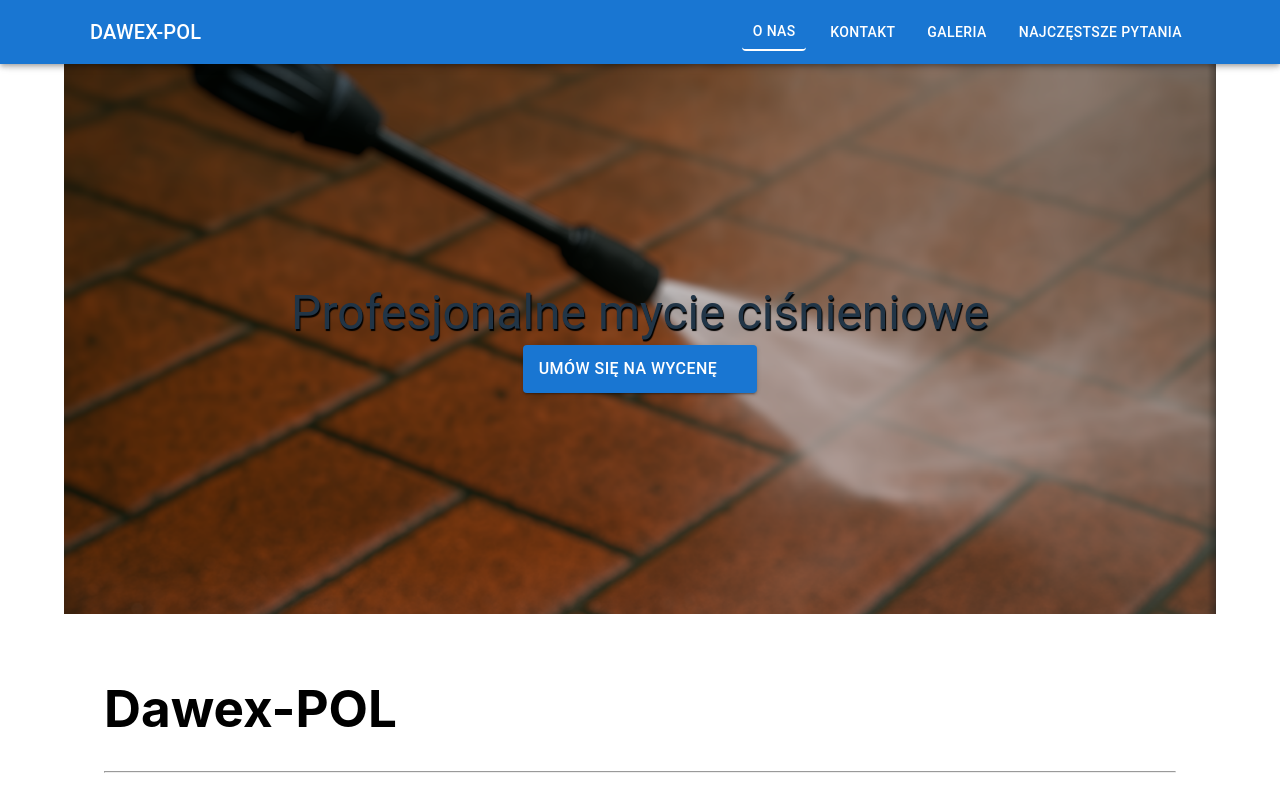
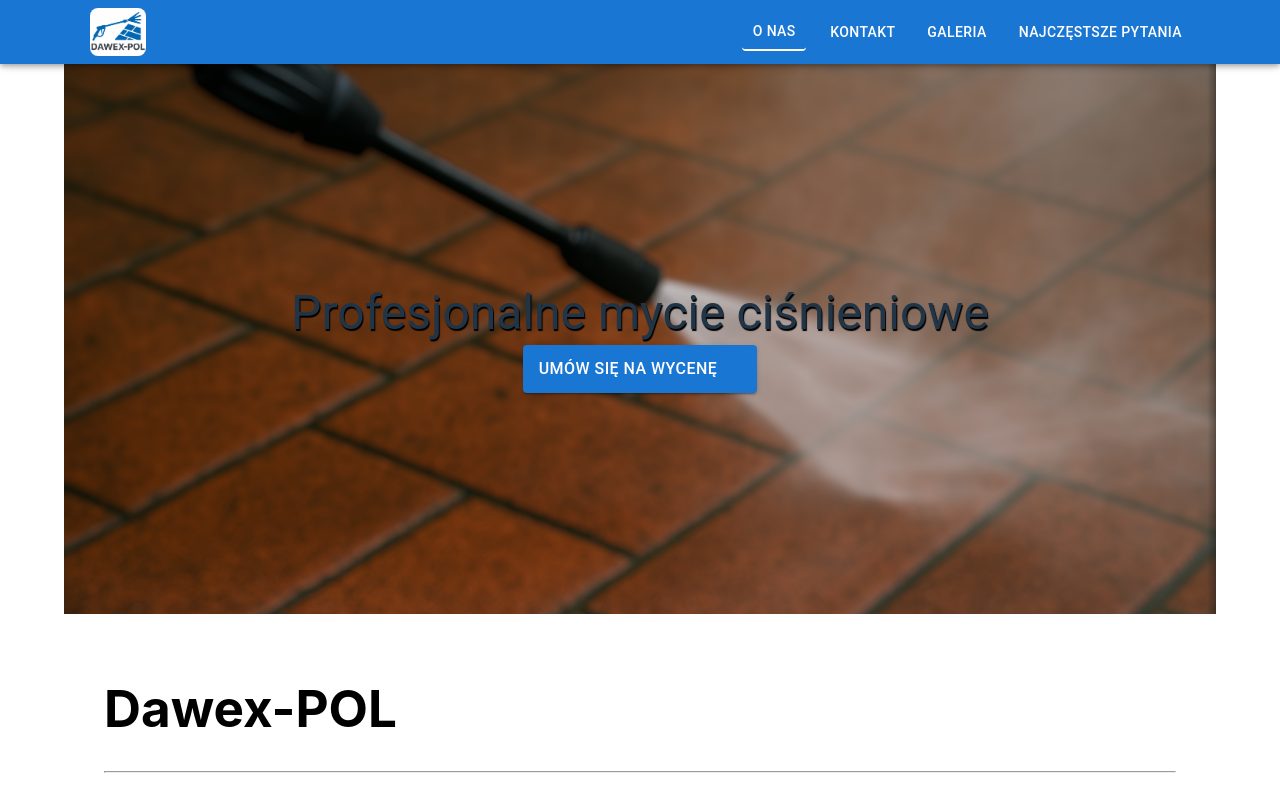
Before and after one commit to DariuszSikorra/mycie-cisnieniowe-dawexpol, a React (Vite) app: page /#/ in a window 1280 px wide. Shown: the top 795 px of the page. Built offline with nearby package versions, Linux system fonts and the light colour scheme; some icons are missing.

Commit message:
logo added to navbar

```diff
--- a/src/App.tsx
+++ b/src/App.tsx
@@ -68,7 +68,7 @@ function App() {
     <Router>
       <AppWrapper>
         <InternalContainer>
-          <Navbar pages={pages} brandName="DAWEX-POL" />
+          <Navbar pages={pages} />
 
           <HeroImageContainer>
             <div
--- a/src/components/navbar/navbar.tsx
+++ b/src/components/navbar/navbar.tsx
@@ -2,7 +2,6 @@ import React from "react";
 import AppBar from "@mui/material/AppBar";
 import Toolbar from "@mui/material/Toolbar";
 import IconButton from "@mui/material/IconButton";
-import Typography from "@mui/material/Typography";
 import MenuIcon from "@mui/icons-material/Menu";
 import Drawer from "@mui/material/Drawer";
 import List from "@mui/material/List";
@@ -14,16 +13,13 @@ import { Page } from "../../App";
 import { NavLink } from "react-router-dom";
 import Stack from "@mui/material/Stack";
 import Button from "@mui/material/Button";
+import logo from "../../components/assets/logo.png";
 
 interface MobileMenuProps {
   pages: Page[];
-  brandName?: string;
 }
 
-const Navbar: React.FC<MobileMenuProps> = ({
-  pages,
-  brandName = "DAWEX-POL",
-}) => {
+const Navbar: React.FC<MobileMenuProps> = ({ pages }) => {
   const [isDrawerOpen, setIsDrawerOpen] = React.useState(false);
 
   const toggleDrawer =
@@ -110,9 +106,18 @@ const Navbar: React.FC<MobileMenuProps> = ({
             padding: 0,
           }}
         >
-          <Typography variant="h6" component="div" sx={{ flexGrow: 1 }}>
-            {brandName}
-          </Typography>
+          <img
+            src={logo}
+            alt="Company Logo"
+            style={{
+              marginRight: "auto",
+              borderRadius: 8,
+              height: "3rem",
+              width: "auto",
+              marginTop: "auto",
+              marginBottom: "auto",
+            }}
+          />
 
           {/* Desktop navigation */}
           {navButtonsList()}
```
